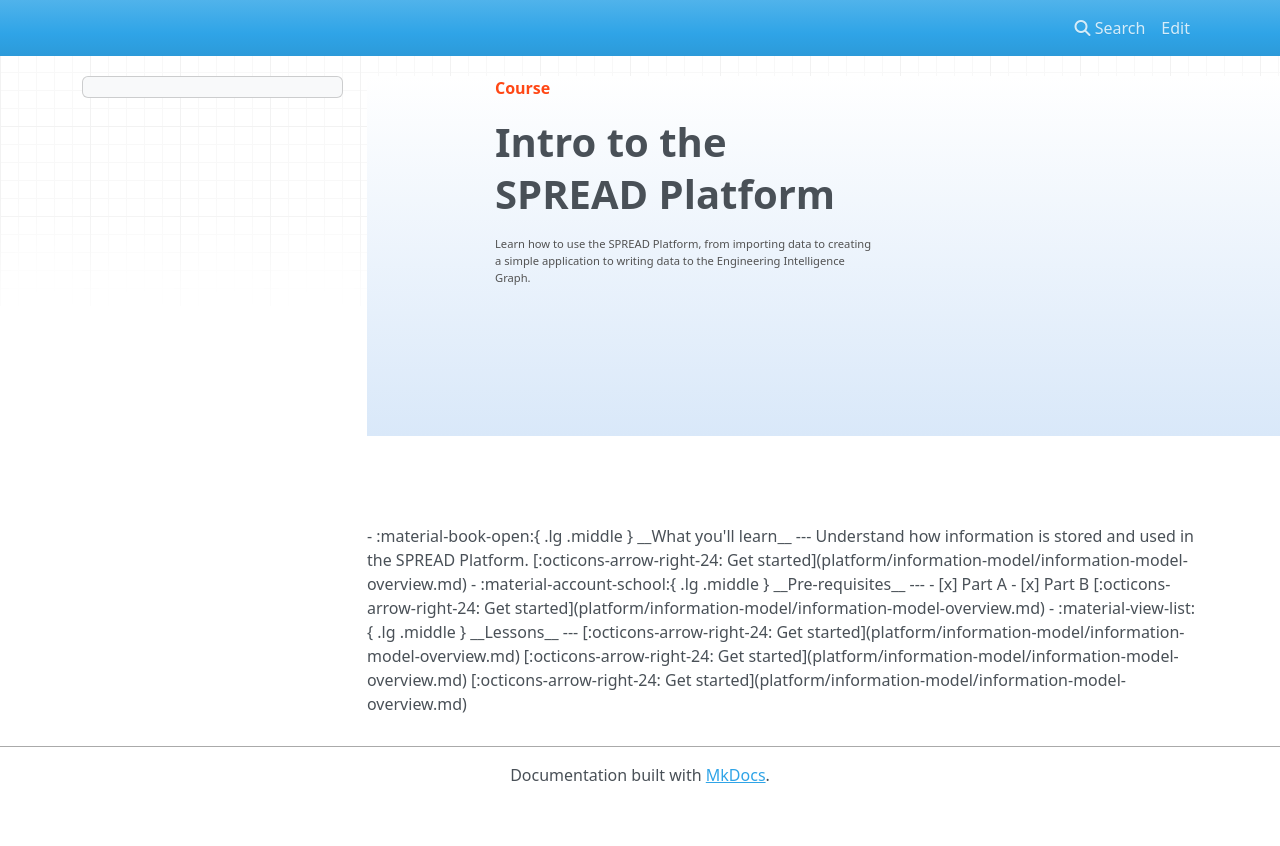
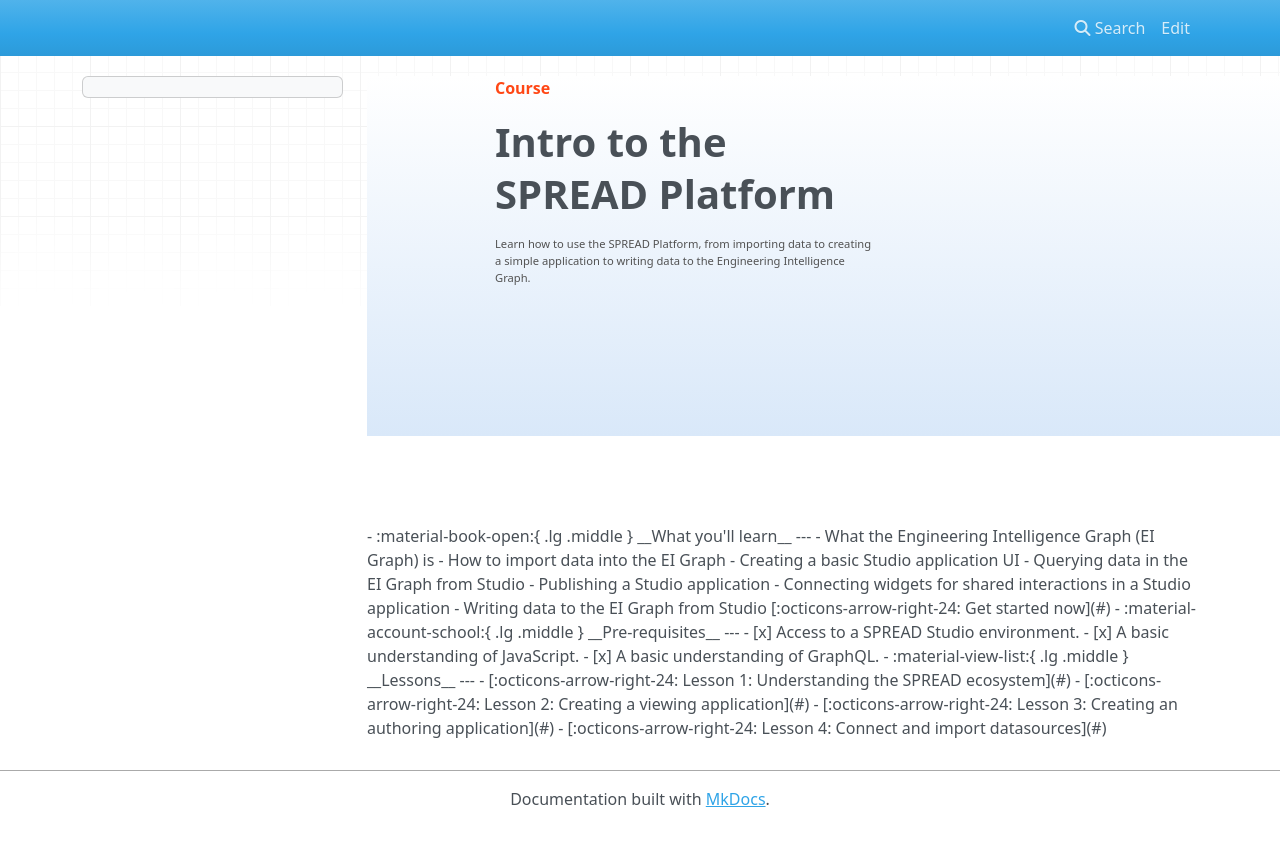
Before and after one commit to spread-ai/docs-comments, an MkDocs documentation site: the page built from docs/getting-started-overview.md, in a window 1280 px wide. Shown: the top 846 px of the page. Built offline with MkDocs 1.6.1, drawn with Linux system fonts in a browser that asks for light colours; nearby versions of some CDN libraries.

Commit message:
Completing first draft of Getting Started intro.

```diff
--- a/docs/getting-started-overview.md
+++ b/docs/getting-started-overview.md
@@ -78,31 +78,37 @@ For guidance on how to write documenation, see https://dev.stage.spread.ai/docs/
 <br>
 <br>
 
-<div class='grid cards' style='max-width: 80vw !important' markdown>
+<div class='grid cards' style='max-width: 90vw !important; margin: auto' markdown>
 
 - :material-book-open:{ .lg .middle } __What you'll learn__
 
     ---
 
-    Understand how information is stored and used in the SPREAD Platform.
+    - What the Engineering Intelligence Graph (EI Graph) is
+    - How to import data into the EI Graph
+    - Creating a basic Studio application UI
+    - Querying data in the EI Graph from Studio
+    - Publishing a Studio application
+    - Connecting widgets for shared interactions in a Studio application
+    - Writing data to the EI Graph from Studio
 
-    [:octicons-arrow-right-24: Get started](platform/information-model/information-model-overview.md)
+    [:octicons-arrow-right-24: Get started now](#)
 
 - :material-account-school:{ .lg .middle } __Pre-requisites__
 
     ---
 
-    - [x] Part A
-    - [x] Part B
-
-    [:octicons-arrow-right-24: Get started](platform/information-model/information-model-overview.md)
+    - [x] Access to a SPREAD Studio environment.
+    - [x] A basic understanding of JavaScript.
+    - [x] A basic understanding of GraphQL.
 
 - :material-view-list:{ .lg .middle } __Lessons__
 
     ---
 
-    [:octicons-arrow-right-24: Get started](platform/information-model/information-model-overview.md)
-    [:octicons-arrow-right-24: Get started](platform/information-model/information-model-overview.md)
-    [:octicons-arrow-right-24: Get started](platform/information-model/information-model-overview.md)
+    - [:octicons-arrow-right-24: Lesson 1: Understanding the SPREAD ecosystem](#)
+    - [:octicons-arrow-right-24: Lesson 2: Creating a viewing application](#)
+    - [:octicons-arrow-right-24: Lesson 3: Creating an authoring application](#)
+    - [:octicons-arrow-right-24: Lesson 4: Connect and import datasources](#)
 
 </div>
```
